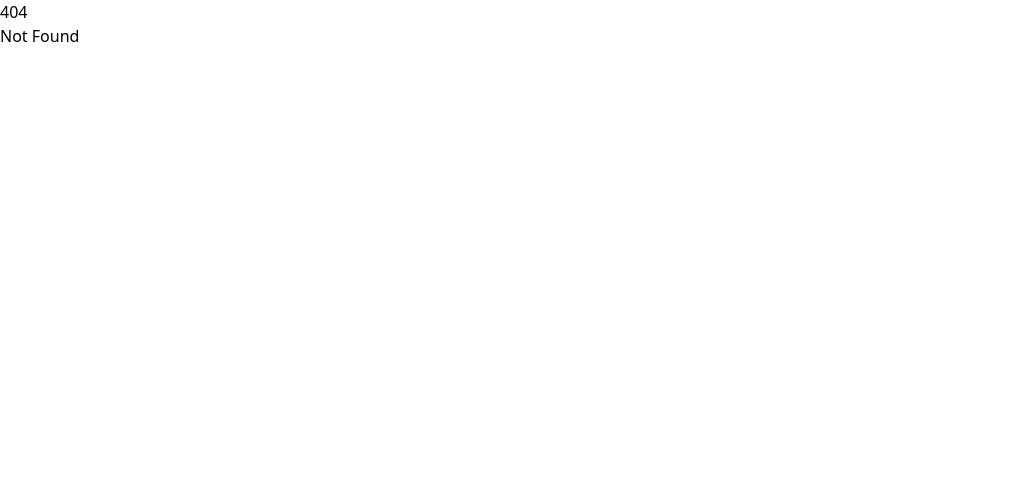
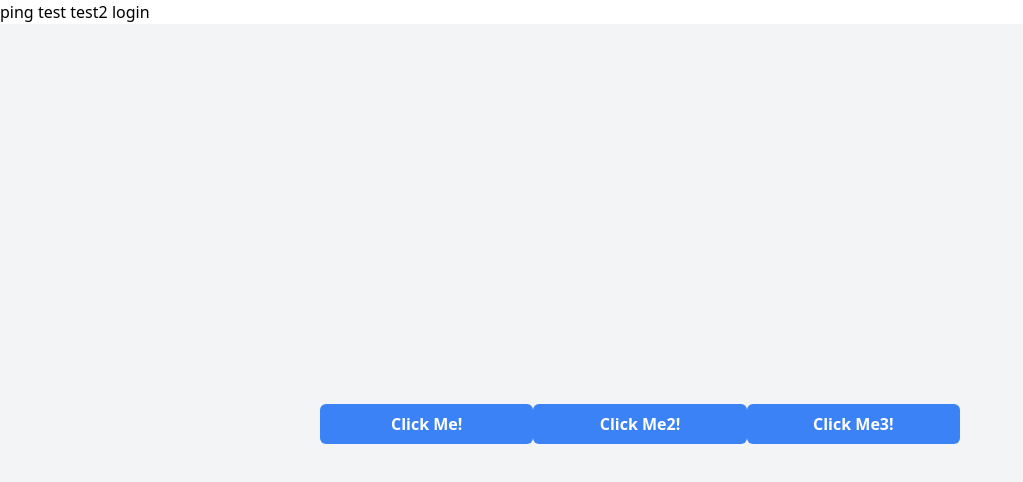
Before and after one commit to Qowevisa/fin-check-front, a SvelteKit app: page /test in a window 1280 px wide. Before the commit this address had no page. Shown: the top 482 px of the page, without its empty margins (0-1023 px from the left). Built offline with nearby package versions, Linux system fonts and the light colour scheme.

Commit message:
Everything I have

```diff
--- a/package.json
+++ b/package.json
@@ -1,5 +1,5 @@
 {
-	"name": "test",
+	"name": "fin-check-front",
 	"version": "0.0.1",
 	"type": "module",
 	"scripts": {
--- /dev/null
+++ b/src/hooks.server.ts
@@ -0,0 +1,24 @@
+// import type { Handle, HandleFetch } from "@sveltejs/kit";
+import type { HandleFetch } from "@sveltejs/kit";
+
+// export const handle: Handle = async ({ event, resolve }) => {
+//   console.log("handle Function")
+//   return await resolve(event)
+// }
+
+console.log("in hooks file: 1")
+export const handleFetch: HandleFetch = async ({ request, fetch }) => {
+  console.log(request)
+  console.log("handleFetch triggered for URL:", request.url);
+  console.log("in handleFetch: 2")
+  if (request.url.startsWith("https://api.fin.qowevisa.click/api")) {
+    request = new Request(
+      request.url.replace("https://api.fin.qowevisa.click/api", "http://localhost:3000/api"),
+      request
+    )
+  };
+  console.log(request)
+  console.log("in handleFetch: 3")
+
+  return fetch(request);
+};
--- a/src/lib/api.ts
+++ b/src/lib/api.ts
@@ -1,7 +1,7 @@
 // src/lib/api.ts
 
 // Define the base URL of your API
-const BASE_API_URL = import.meta.env.VITE_API_BASE_URL || 'http://localhost:3111/api';
+const BASE_API_URL = import.meta.env.VITE_API_BASE_URL_SERVER || 'http://localhost:3111/api';
 
 // Interface for the login response
 interface LoginResponse {
@@ -20,6 +20,7 @@ interface UserData {
 // Generic function for making API requests
 export async function apiFetch<T>(endpoint: string, options: RequestInit = {}): Promise<T> {
   const url = `${BASE_API_URL}${endpoint}`;
+  console.log("Fetching ", url)
 
   const defaultHeaders = {
     'Content-Type': 'application/json',
@@ -57,6 +58,7 @@ export async function login(username: string, password: string): Promise<LoginRe
 // Get user data function with type annotation for the response
 export async function getUserData(token: string): Promise<UserData> {
   return apiFetch<UserData>('/user/me', {
+    credentials: 'include',
     headers: { Authorization: `Bearer ${token}` },
   });
 }
--- a/src/routes/+layout.svelte
+++ b/src/routes/+layout.svelte
@@ -1,6 +1,23 @@
 <script lang="ts">
 	import '../app.css';
 	let { children } = $props();
+  import { page } from '$app/stores';
+  // import { goto } from '$app/navigation';
+
+  // $effect(()=>{
+  //   if (!isAuthenticated && $page.url.pathname != "/login"){
+  //     // goto("/login")
+  //   }
+  // });
 </script>
 
+{#if $page.url.pathname != "/login"}
+  <nav>
+    <a href="/ping">ping</a>
+    <a href="/test">test</a>
+    <a href="/test2">test2</a>
+    <a href="/login">login</a>
+  </nav>
+{/if}
+
 {@render children()}
--- a/src/routes/+page.svelte
+++ b/src/routes/+page.svelte
@@ -1,5 +1,6 @@
-<h1>Welcome to SvelteKit1</h1>
 <p>
-  Visit <a href="https://svelte.dev/docs/kit">svelte.dev/docs/kit</a> to read the
-  documentation123213
+  <a href="/ping">ping</a>
+  <a href="/test">test</a>
+  <a href="/test2">test2</a>
+  <a href="/login">login</a>
 </p>
--- /dev/null
+++ b/src/routes/api/auth/login/+server.js
@@ -0,0 +1,37 @@
+// src/routes/api/auth/login/+server.ts
+import { json } from '@sveltejs/kit';
+import { login } from '$lib/api';
+
+export async function POST({ request, cookies }) {
+  console.log("in POST1")
+  const authToken = request.headers.get('App-Token');
+  console.log("authToken = ", authToken)
+  console.log("it should be = ", import.meta.env.VITE_AUTH_APP_TOKEN)
+  if (authToken !== import.meta.env.VITE_AUTH_APP_TOKEN) {
+    return json({ error: 'Forbidden' }, { status: 403 });
+  }
+  console.log("in POST2")
+  const { username, password } = await request.json();
+
+  console.log("in POST3")
+  try {
+    console.log("in POST4")
+    const loginResponse = await login(username, password); // Call the backend login
+    console.log("loginResponse = ", loginResponse)
+
+    const session = loginResponse.headers.get("Set-Cookie");
+
+    // Set cookie securely on the server
+    cookies.set('session', loginResponse.token, {
+      httpOnly: true, // Prevents JavaScript access
+      secure: process.env.NODE_ENV === 'production', // Only send over HTTPS in production
+      sameSite: 'Strict', // Ensures the cookie is only sent in a first-party context
+      maxAge: 3600 // Expiry time in seconds (e.g., 1 hour)
+    });
+
+    console.log("in POST5")
+    return json({ id: loginResponse.id, name: loginResponse.name }); // Return necessary data
+  } catch (error) {
+    return json({ error: error.message }, { status: 401 });
+  }
+}
--- a/src/routes/login/+page.svelte
+++ b/src/routes/login/+page.svelte
@@ -1,5 +1,4 @@
 <script>
-  import { login } from "$lib/api";
   import { addSuccessToast } from "$lib/components/store";
   import Toasts from "$lib/components/Toasts.svelte";
   let username = $state("");
@@ -14,8 +13,18 @@
       return;
     }
     try {
-      const resp = await login(username, password);
+      const resp = await fetch("/api/auth/login", {
+        method: "POST",
+        headers: {
+          "Content-Type": "application/json",
+          "App-Token": import.meta.env.VITE_AUTH_APP_TOKEN,
+        },
+        body: JSON.stringify({ username, password }),
+        credentials: "include", // Important to send cookies with requests
+      });
       addSuccessToast("Login successful!");
+      // setToken(resp.token);
+      // goto("/test");
       console.log(resp);
     } catch (err) {
       if (err instanceof Error) {
@@ -25,8 +34,6 @@
       }
     }
   }
-  $inspect("username = ", username);
-  $inspect("password = ", password);
 </script>
 
 <Toasts />
--- /dev/null
+++ b/src/routes/test/+page.svelte
@@ -0,0 +1,47 @@
+<script>
+  import { addSuccessToast } from "$lib/components/store";
+  import Toasts from "$lib/components/Toasts.svelte";
+
+  function testNotification() {
+    console.log("Tested!");
+    addSuccessToast("Test string", false);
+  }
+
+  async function test2() {
+    addSuccessToast("Test string", false);
+    const resp = await fetch("https://api.fin.qowevisa.click/api/ping");
+    // const resp = await fetch("http://localhost:3000/api/ping");
+    if (resp.ok) {
+      console.log(await resp.json());
+    }
+  }
+
+  async function test3() {
+    fetch("http://localhost:3000/api/ping")
+      .then((response) => response.json())
+      .then(console.log)
+      .catch(console.error);
+  }
+</script>
+
+<Toasts />
+<div class="flex justify-center items-center min-h-screen bg-gray-100">
+  <button
+    onclick={testNotification}
+    class="w-1/6 bg-blue-500 hover:bg-blue-600 text-white font-bold py-2 rounded-md focus:outline-none focus:ring focus:ring-blue-300"
+  >
+    Click Me!
+  </button>
+  <button
+    onclick={test2}
+    class="w-1/6 bg-blue-500 hover:bg-blue-600 text-white font-bold py-2 rounded-md focus:outline-none focus:ring focus:ring-blue-300"
+  >
+    Click Me2!
+  </button>
+  <button
+    onclick={test3}
+    class="w-1/6 bg-blue-500 hover:bg-blue-600 text-white font-bold py-2 rounded-md focus:outline-none focus:ring focus:ring-blue-300"
+  >
+    Click Me3!
+  </button>
+</div>
--- /dev/null
+++ b/src/routes/test2/+page.server.js
@@ -0,0 +1,9 @@
+export async function load({ fetch }) {
+  const response = await fetch("https://api.fin.qowevisa.click/api/authping", {
+    credentials: "include",
+  });
+
+  return {
+    message: await response.json()
+  };
+}
--- /dev/null
+++ b/src/routes/test2/+page.svelte
@@ -0,0 +1,46 @@
+<script>
+  import { addSuccessToast } from "$lib/components/store";
+  import Toasts from "$lib/components/Toasts.svelte";
+  let { data } = $props();
+
+  function testNotification() {
+    console.log("Tested!");
+    addSuccessToast("Test string", false);
+  }
+
+  async function test2() {
+    addSuccessToast("Test string", false);
+    const resp = await fetch("https://api.fin.qowevisa.click/api/ping");
+    // const resp = await fetch("http://localhost:3000/api/ping");
+    if (resp.ok) {
+      console.log(await resp.json());
+    }
+  }
+
+  async function test3() {
+    console.log(data);
+  }
+</script>
+
+<Toasts />
+<p>{data.message.message}</p>
+<div class="flex justify-center items-center min-h-screen bg-gray-100">
+  <button
+    onclick={testNotification}
+    class="w-1/6 bg-blue-500 hover:bg-blue-600 text-white font-bold py-2 rounded-md focus:outline-none focus:ring focus:ring-blue-300"
+  >
+    Click Me!
+  </button>
+  <button
+    onclick={test2}
+    class="w-1/6 bg-blue-500 hover:bg-blue-600 text-white font-bold py-2 rounded-md focus:outline-none focus:ring focus:ring-blue-300"
+  >
+    Click Me2!
+  </button>
+  <button
+    onclick={test3}
+    class="w-1/6 bg-blue-500 hover:bg-blue-600 text-white font-bold py-2 rounded-md focus:outline-none focus:ring focus:ring-blue-300"
+  >
+    Click Me3!
+  </button>
+</div>
--- a/vite.config.ts
+++ b/vite.config.ts
@@ -2,5 +2,5 @@ import { sveltekit } from '@sveltejs/kit/vite';
 import { defineConfig } from 'vite';
 
 export default defineConfig({
-	plugins: [sveltekit()]
+  plugins: [sveltekit()],
 });
```
Also changed, not shown: 1 other file (tests, documents, lock files or other folders).
